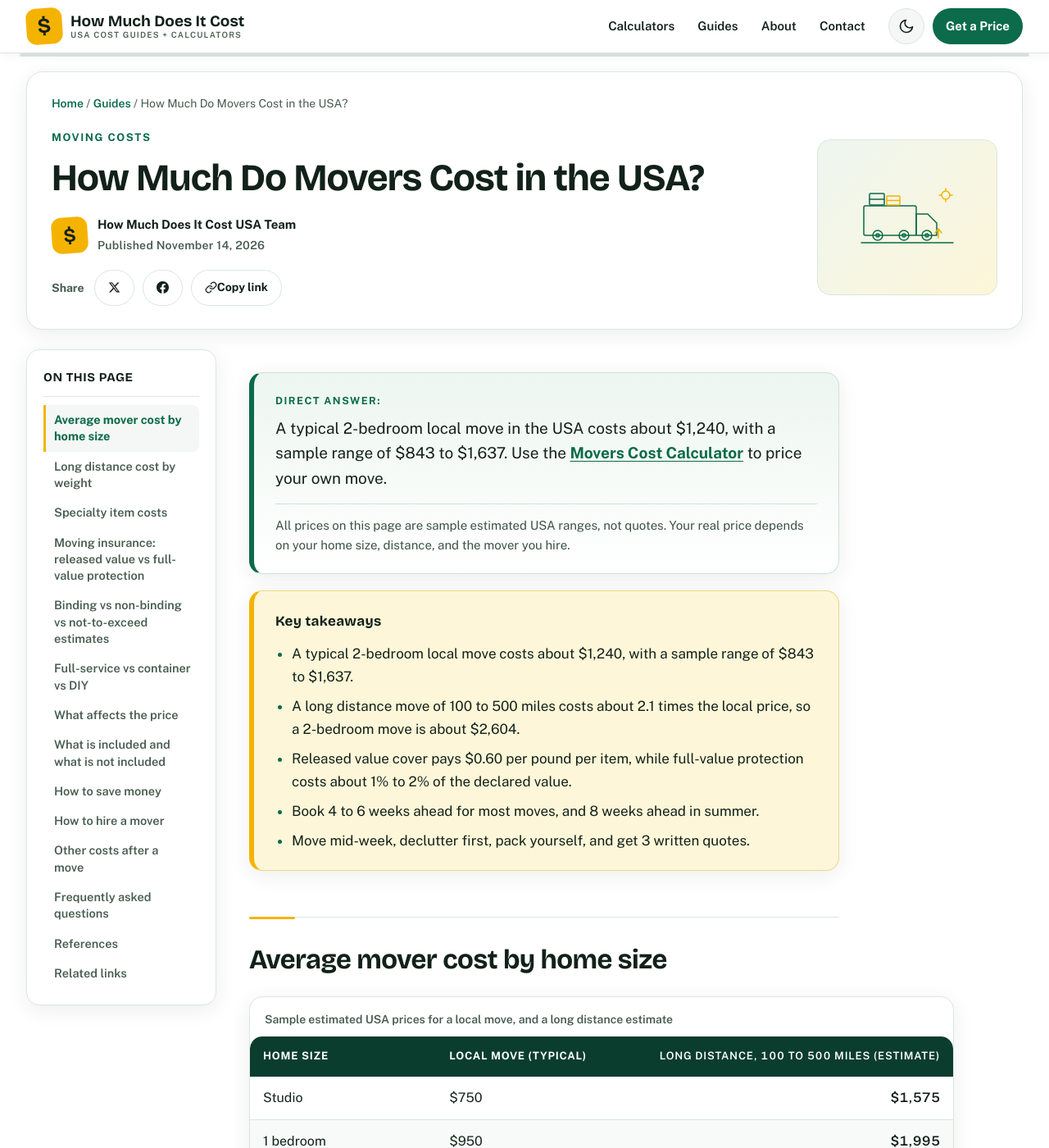
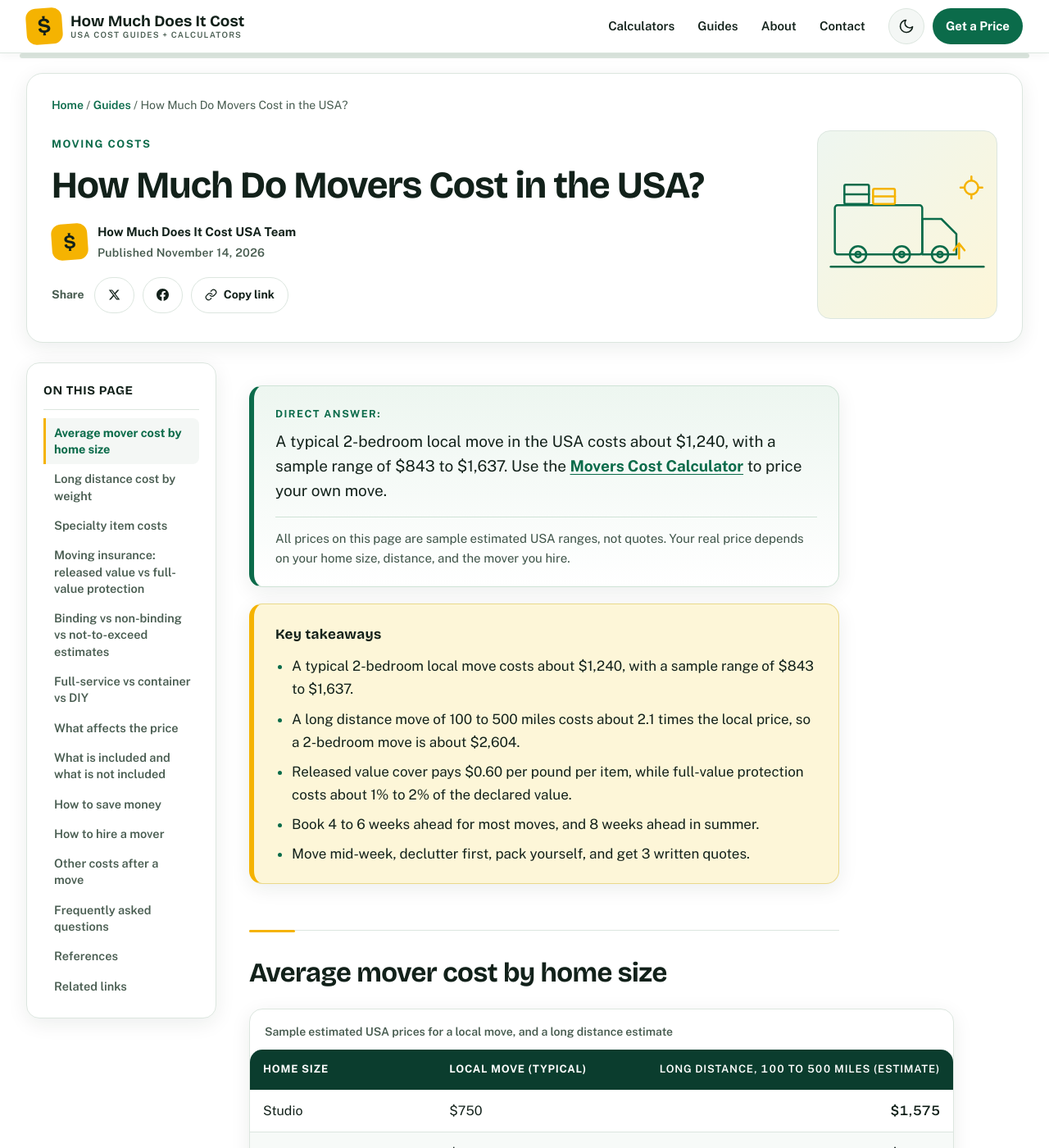
Before and after one commit to zaidmeo09-dhangal/howmuchdoesitcostusa, a Jekyll site: the page built from _posts/2026-11-14-how-much-do-movers-cost.md, in a window 1280 px wide and 1400 px high. Shown: the whole window at 82% size. Built offline with Jekyll 4.4.1, drawn with Linux system fonts in a browser that asks for light colours.

Commit message:
Initial deploy: add assets/css/style.css

```diff
--- a/assets/css/style.css
+++ b/assets/css/style.css
@@ -36,14 +36,14 @@
 }
 
 :root[data-theme="dark"] {
-  --bg: #141a16;
-  --surface: #1d2820;
-  --surface-soft: #243229;
+  --bg: #232a24;
+  --surface: #2e3831;
+  --surface-soft: #39473c;
   --surface-green: #0b3d2e;
   --surface-green-2: #0f4d3a;
   --ink: #f2f2f2;
   --muted: #b3c4b7;
-  --border: #33473a;
+  --border: #4a5c50;
   --green: #5cc78d;
   --green-dark: #eaf6ed;
   --gold: #f5b301;
@@ -57,18 +57,23 @@
   --hero-muted: #cfe3d6;
   --hero-border: rgba(255, 255, 255, 0.18);
   --hero-kicker: #f5b301;
-  --post-answer-bg: #182a1f;
-  --post-answer-border: #33523f;
+  --post-answer-bg: #26352a;
+  --post-answer-border: #4a5c50;
   --post-answer-note: #d8e8dc;
-  --post-table-head: #122b1d;
-  --post-zebra: #1c2c22;
-  --post-total-bg: #234534;
-  --post-check-bg: #173527;
+  --post-table-head: #1a2f22;
+  --post-zebra: #2a352d;
+  --post-total-bg: #2c5240;
+  --post-check-bg: #24402f;
   --post-x-bg: #3a1d1a;
-  --post-faq-open: #1e2f24;
+  --post-faq-open: #2a3a2e;
 }
 
 * { box-sizing: border-box; }
+/* Page background is charcoal in dark mode, never pure black: the html
+   element carries the same background so overscroll is charcoal too. */
+html { background: var(--bg); }
+:root[data-theme="light"] { color-scheme: light; }
+:root[data-theme="dark"] { color-scheme: dark; }
 /* Screen-reader-only text: visible to assistive tech, not on screen. */
 .sr-only {
   position: absolute; width: 1px; height: 1px; padding: 0; margin: -1px;
@@ -254,7 +259,7 @@ section { padding: 36px 0; }
   display: flex; align-items: center; justify-content: center;
   font-size: 26px; margin-bottom: 14px;
 }
-:root[data-theme="dark"] .card-icon { background: #1a2620; }
+:root[data-theme="dark"] .card-icon { background: #2a352d; }
 .card-top { display: flex; align-items: flex-start; justify-content: space-between; gap: 10px; }
 .card-cat {
   display: inline-block; background: #fff3c4; color: #7a5200;
@@ -527,7 +532,7 @@ details.faq p { margin: 10px 0 4px; }
   display: inline-block; background: #eef6f0; color: var(--green); font-weight: 700;
   border-radius: 999px; padding: 6px 14px; font-size: 14px;
 }
-:root[data-theme="dark"] .live-note { background: #1a2620; color: #4cc38a; }
+:root[data-theme="dark"] .live-note { background: #2a352d; color: #4cc38a; }
 .band .band-price { font-size: 30px; }
 .cost-table { background: var(--surface); }
 .cost-table tbody tr:hover td { background: var(--surface-soft); }
@@ -808,7 +813,7 @@ html, body { overflow-x: hidden; overflow-x: clip; }
 /* Reading progress bar under the sticky header, guide pages only */
 .post .reading-progress {
   position: sticky; top: 64px; z-index: 40;
-  height: 4px; margin: 0 -8px 4px;
+  height: 6px; margin: 0 -8px 4px;
   background: var(--border); border-radius: 999px; overflow: hidden;
 }
 .post .reading-progress span {
@@ -852,12 +857,12 @@ html, body { overflow-x: hidden; overflow-x: clip; }
 }
 .post .post-hero-visual {
   display: flex; align-items: center; justify-content: center;
-  min-height: 190px; border-radius: 16px;
+  min-height: 230px; border-radius: 16px;
   background: linear-gradient(135deg, #eef6f0 0%, #fdf6d8 100%);
   border: 1px solid var(--border);
 }
 .post .post-hero-visual svg {
-  width: 120px; height: 120px; color: var(--green);
+  width: 200px; height: auto; color: var(--green);
 }
 .post .share-row {
   display: flex; align-items: center; flex-wrap: wrap; gap: 10px;
@@ -869,12 +874,13 @@ html, body { overflow-x: hidden; overflow-x: clip; }
 }
 .post .share-label { font-weight: 700; font-size: 14px; color: var(--muted); margin-right: 2px; }
 .post .share-btn {
-  display: inline-flex; align-items: center; justify-content: center;
+  display: inline-flex; align-items: center; justify-content: center; gap: 8px;
   min-height: 44px; padding: 9px 16px; border-radius: 999px;
   border: 1px solid var(--border); background: var(--surface);
   color: var(--ink); font-weight: 700; font-size: 14px; font-family: inherit;
   text-decoration: none; cursor: pointer;
 }
+.post .share-btn svg { width: 15px; height: 15px; flex: none; display: block; }
 .post .share-btn:hover { border-color: var(--green); color: var(--green); text-decoration: none; }
 .post button.share-btn { line-height: 1.2; }
 
@@ -938,7 +944,8 @@ html, body { overflow-x: hidden; overflow-x: clip; }
 .post .key-takeaways li:last-child { margin-bottom: 0; }
 .post .key-takeaways li::marker { color: var(--gold-dark); font-weight: 700; }
 
-/* Pull-quote callout: gold-tinted box for the single money-saving tip */
+/* Pull-quote callout: gold-tinted box for the single money-saving tip.
+   Large quote typography with real quotation marks around the tip. */
 .post .pull-quote {
   background: #fdf6d8; border: 1px solid #ead98a; border-left: 6px solid var(--gold);
   border-radius: 16px; padding: 22px 26px; margin: 28px 0;
@@ -949,8 +956,18 @@ html, body { overflow-x: hidden; overflow-x: clip; }
   text-transform: uppercase; color: var(--gold-dark); margin: 0 0 8px;
 }
 .post .pull-quote p:last-child {
-  font-size: 19px; line-height: 1.6; font-style: italic;
+  font-size: 22px; line-height: 1.55; font-style: italic;
   color: var(--ink); margin: 0;
+}
+.post .pull-quote p:last-child::before {
+  content: "\201C"; font-family: Georgia, "Times New Roman", serif;
+  font-size: 2em; line-height: 0; color: var(--gold);
+  margin-right: 2px; vertical-align: -0.4em; font-style: normal;
+}
+.post .pull-quote p:last-child::after {
+  content: "\201D"; font-family: Georgia, "Times New Roman", serif;
+  font-size: 1.3em; line-height: 0; color: var(--gold);
+  margin-left: 2px; vertical-align: -0.25em; font-style: normal;
 }
 
 /* Mid-guide calculator banner, inserted by JS after the first table */
@@ -979,6 +996,14 @@ html, body { overflow-x: hidden; overflow-x: clip; }
   background: var(--post-total-bg); font-weight: 800;
 }
 .post .cost-table td.best-for { font-weight: 600; }
+/* Column alignment: prose columns stay left, only pure number columns are
+   right-aligned. The base rule right-aligns the last column and columns 3
+   and 4, so tables whose last column is prose (Best for, Cost text) or whose
+   columns 4 and later are prose need these overrides. */
+.post .cost-table.prose-last td:last-child,
+.post .cost-table.prose-last th:last-child { text-align: left; }
+.post .cost-table.prose-4 td:nth-child(n+4),
+.post .cost-table.prose-4 th:nth-child(n+4) { text-align: left; }
 
 /* Related guides as image cards: large illustrated header band, existing markup */
 .post .related-card { padding: 0; overflow: hidden; }
@@ -1001,7 +1026,7 @@ html, body { overflow-x: hidden; overflow-x: clip; }
    text, gold accent, 20 to 30 percent more padding than light mode. */
 :root[data-theme="dark"] .post .post-hero-visual {
   background: linear-gradient(135deg, #1e3a2c 0%, #2b2413 100%);
-  border-color: #33473a;
+  border-color: #4a5c50;
 }
 :root[data-theme="dark"] .post .post-hero-visual svg { color: #7fd1a8; }
 :root[data-theme="dark"] .post .key-takeaways,
@@ -1017,7 +1042,7 @@ html, body { overflow-x: hidden; overflow-x: clip; }
 :root[data-theme="dark"] .post .related-card .card-top {
   background: linear-gradient(135deg, #1e3a2c 0%, #2b2413 100%);
 }
-:root[data-theme="dark"] .post .related-card .card-icon { background: #243229; }
+:root[data-theme="dark"] .post .related-card .card-icon { background: #39473c; }
 :root[data-theme="dark"] .post .answer { padding: 30px 32px 28px; }
 :root[data-theme="dark"] .post .key-takeaways { padding: 28px 30px; }
 :root[data-theme="dark"] .post .pull-quote { padding: 28px 30px; }
@@ -1031,7 +1056,7 @@ html, body { overflow-x: hidden; overflow-x: clip; }
 :root[data-theme="dark"] .post .post-byline .post-date { color: #b3c4b7; }
 :root[data-theme="dark"] .post .answer p.note { color: #d8e8dc; }
 :root[data-theme="dark"] .post .refs p { color: #b3c4b7; }
-:root[data-theme="dark"] .post .share-btn { background: #243229; border-color: #33473a; }
+:root[data-theme="dark"] .post .share-btn { background: #39473c; border-color: #4a5c50; }
 :root[data-theme="dark"] .post .share-btn:hover { border-color: var(--green); }
 
 /* Mobile: hero stacks with the illustration band on top, TOC becomes a
@@ -1041,8 +1066,8 @@ html, body { overflow-x: hidden; overflow-x: clip; }
   .post .post-toc { position: static; }
   .post .post-toc.is-ready { display: block; }
   .post .post-hero-grid { grid-template-columns: 1fr; gap: 20px; }
-  .post .post-hero-visual { order: -1; min-height: 150px; }
-  .post .post-hero-visual svg { width: 96px; height: 96px; }
+  .post .post-hero-visual { order: -1; min-height: 170px; }
+  .post .post-hero-visual svg { width: 150px; height: auto; }
 }
 @media (max-width: 760px) {
   .post .post-hero { padding: 20px 18px 22px; margin-top: 14px; }
@@ -1052,7 +1077,7 @@ html, body { overflow-x: hidden; overflow-x: clip; }
   .post .key-takeaways { padding: 20px 18px; }
   .post .key-takeaways li { font-size: 16.5px; }
   .post .pull-quote { padding: 20px 18px; }
-  .post .pull-quote p:last-child { font-size: 18px; }
+  .post .pull-quote p:last-child { font-size: 20px; }
   .post .calc-banner { padding: 22px 20px; }
   .post .calc-banner-title { font-size: 22px; }
   .post .related-card .card-icon { width: 56px; height: 56px; }
```
